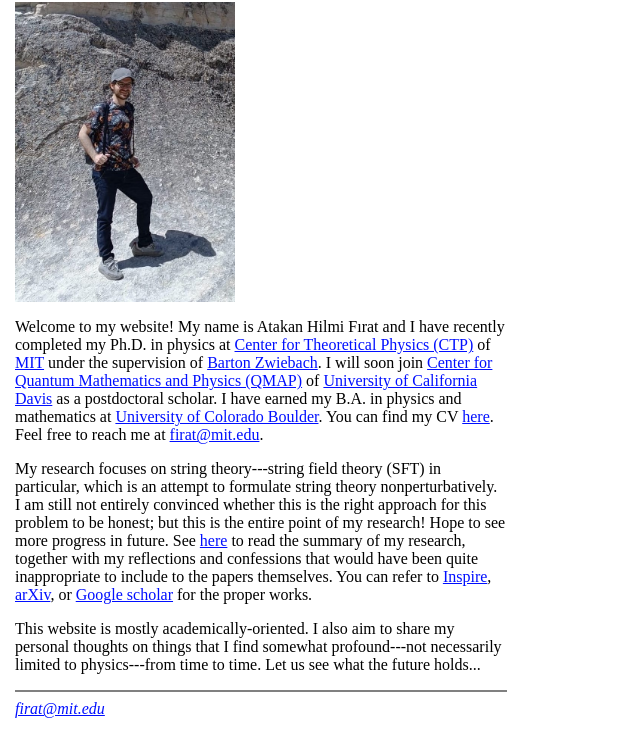
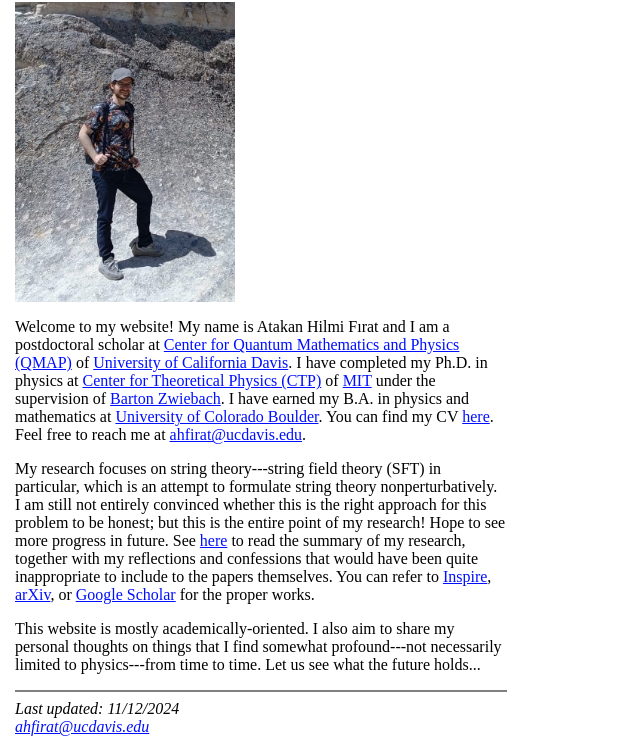
Before and after one commit to atfr2019/atfr2019.github.io, a plain HTML site: page index.html in a window 1280 px wide. Shown: the part 67-814 px from the top of the page, without its empty margins (0-640 px from the left). Drawn offline with Linux system fonts and the light colour scheme.

Commit message:
Add files via upload

```diff
--- a/index.html
+++ b/index.html
@@ -2,7 +2,7 @@
 <html>
 <head>
 <title>
-Atakan Hilmi Firat's Home Page
+Atakan Hilmi F&#305rat's Home Page
 </title>
 </head>
 <body bgcolor="#ffffff"  text="#000000" link="#010fff""vlink="#c001ff">
@@ -17,21 +17,21 @@ Atakan Hilmi Firat's Home Page
 <img src="me.jpeg" width="220" height="300">
 
 <p>
-Welcome to my website! My name is Atakan Hilmi F&#305rat and I have recently completed my Ph.D. in physics at
+Welcome to my website! My name is Atakan Hilmi F&#305rat and I am a postdoctoral scholar at
+<a href="https://qmap.ucdavis.edu">Center for Quantum Mathematics and Physics (QMAP)</a>
+of
+<a href="https://www.ucdavis.edu">University of California Davis</a>.
+I have completed my Ph.D. in physics at
 <a href="https://physics.mit.edu/research/labs-centers/center-for-theoretical-physics/">Center for Theoretical Physics (CTP)</a>
 of
 <a href="https://www.mit.edu/">MIT</a>
 under the supervision of
 <a href="https://physics.mit.edu/faculty/barton-zwiebach/">Barton Zwiebach</a>.
-I will soon join
-<a href="https://qmap.ucdavis.edu">Center for Quantum Mathematics and Physics (QMAP)</a>
-of
-<a href="https://www.ucdavis.edu">University of California Davis</a>
-as a postdoctoral scholar. I have earned my B.A. in physics and mathematics at
+I have earned my B.A. in physics and mathematics at
 <a href="https://www.colorado.edu">University of Colorado Boulder</a>.
 You can find my CV
 <A HREF="./cv.pdf">here</A>. Feel free to reach me at
-<a href="mailto:firat@mit.edu">firat@mit.edu</a>.
+<a href="mailto:ahfirat@ucdavis.edu">ahfirat@ucdavis.edu</a>.
 </p>
 
 <p>
@@ -40,7 +40,7 @@ My research focuses on string theory---string field theory (SFT) in particular,
 to read the summary of my research, together with my reflections and confessions that would have been quite inappropriate to include to the papers themselves. You can refer to
 <a href="https://inspirehep.net/authors/1846006">Inspire</a>,
 <a href="http://arxiv.org/a/firat_a_1">arXiv</a>, or
-<a href="https://scholar.google.com/citations?user=NrY5Fq0AAAAJ&hl=tr">Google scholar</a>
+<a href="https://scholar.google.com/citations?user=NrY5Fq0AAAAJ&hl=tr">Google Scholar</a>
 for the proper works.
 </p>
 
@@ -49,9 +49,9 @@ my personal thoughts
 on things that I find somewhat profound---not necessarily limited to physics---from time to time. Let us see what the future holds... </p>
 
 <hr size=2 noshade width="100%">
-
+<i>Last updated: 11/12/2024</i>
 <address>
-<a href="mailto:firat@mit.edu">firat@mit.edu</a>
+<a href="mailto:ahfirat@ucdavis.edu">ahfirat@ucdavis.edu</a>
 </address>
 
 </td>
```
Also changed, not shown: summary.html (+8 -1 lines), 1 other file.
